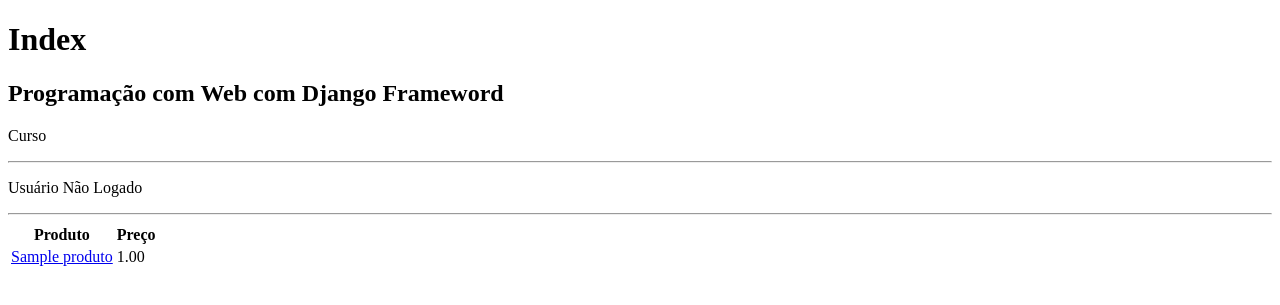
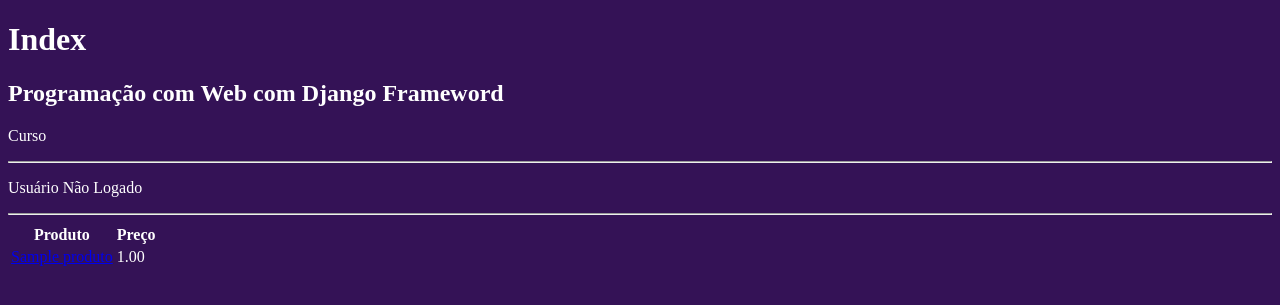
Before and after one commit to jmiante/Django, a Django app: page / in a window 1280 px wide. Shown: the top 305 px of the page. Run offline with Django 3.2, Linux system fonts and the light colour scheme; tables that the repository leaves empty hold one stand-in row (values such as "Sample post").

Commit message:
Django Básico - Carregando Arquivos Estáticos (Static Files)

```diff
--- /dev/null
+++ b/Curso Django Essencial/03. Django Básico/core/static/css/estilo.css
@@ -0,0 +1,4 @@
+body {
+    background-color: #341256;
+    color: #ffffff;
+}
--- a/Curso Django Essencial/03. Django Básico/core/templates/index.html
+++ b/Curso Django Essencial/03. Django Básico/core/templates/index.html
@@ -1,8 +1,10 @@
 <!DOCTYPE html>
-<html lang="en">
+{% load static %}
+<html lang="pt-br">
 <head>
     <meta charset="UTF-8">
     <title>Index</title>
+    <link rel="stylesheet" href="{% static 'css/estilo.css' %}">
 </head>
 <body>
 
--- a/Curso Django Essencial/03. Django Básico/django1/settings.py
+++ b/Curso Django Essencial/03. Django Básico/django1/settings.py
@@ -23,6 +23,8 @@
 SECRET_KEY = 'a4(4dy8=c=-o8n(coygs22_wr%3%zk-g_64vv-u+wy7f&x8^2+'
 
 # SECURITY WARNING: don't run with debug turned on in production!
+# DEBUG = TRUE => DESENVOLVIMENTO
+# DEBUG = FALSE => PRODUÇÃO
 DEBUG = True
 
 ALLOWED_HOSTS = ['*']  # Não recomendável o '*' significa que vai acessar em qualquer servidor
@@ -118,4 +120,5 @@
 # Static files (CSS, JavaScript, Images)
 # https://docs.djangoproject.com/en/2.2/howto/static-files/
 
-STATIC_URL = '/static/'
+STATIC_URL = '/static/'  # Usado Durante o Desenvolvimento
+STATIC_ROOT = os.path.join(BASE_DIR, 'staticfiles')  # Usado Durante a Produção
```
